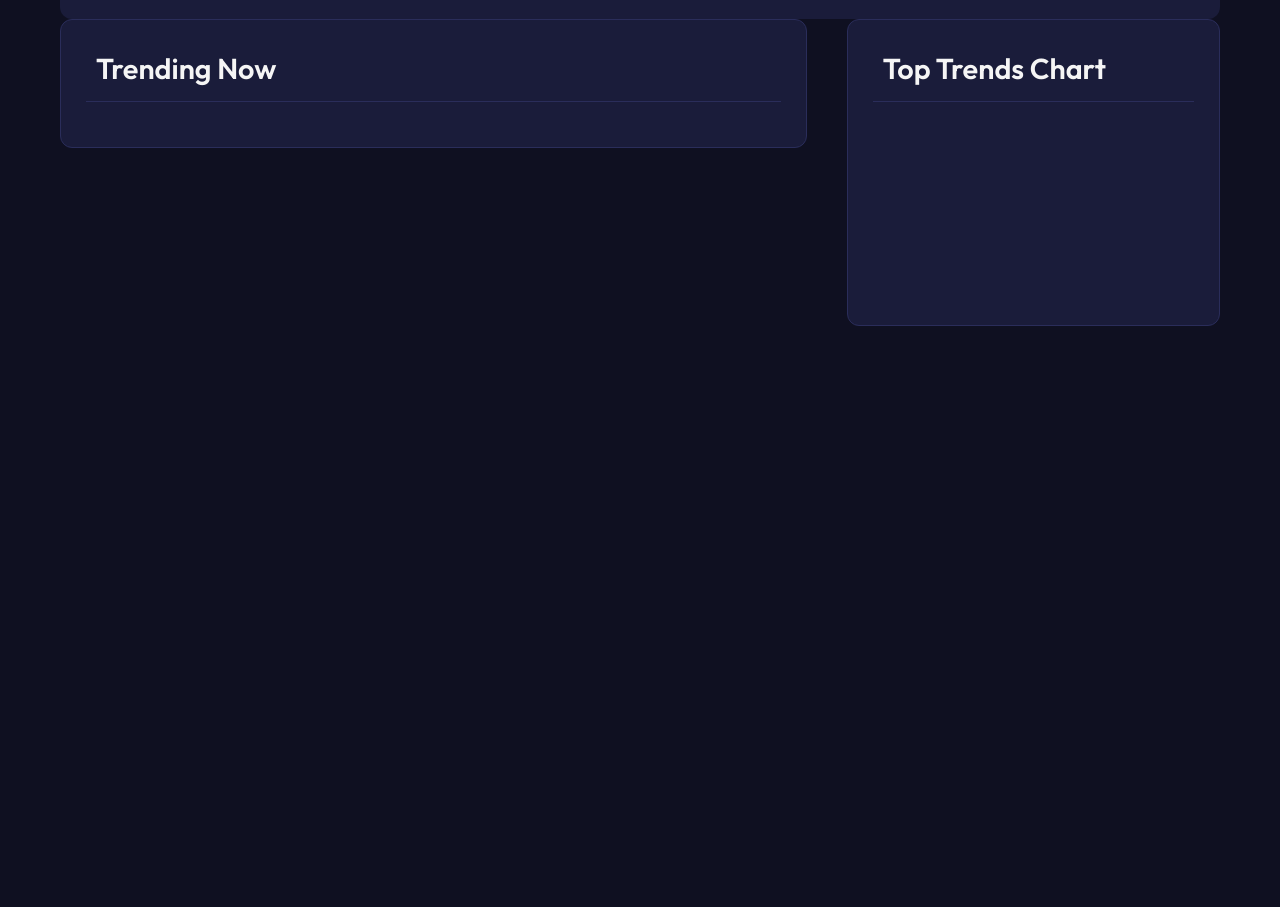
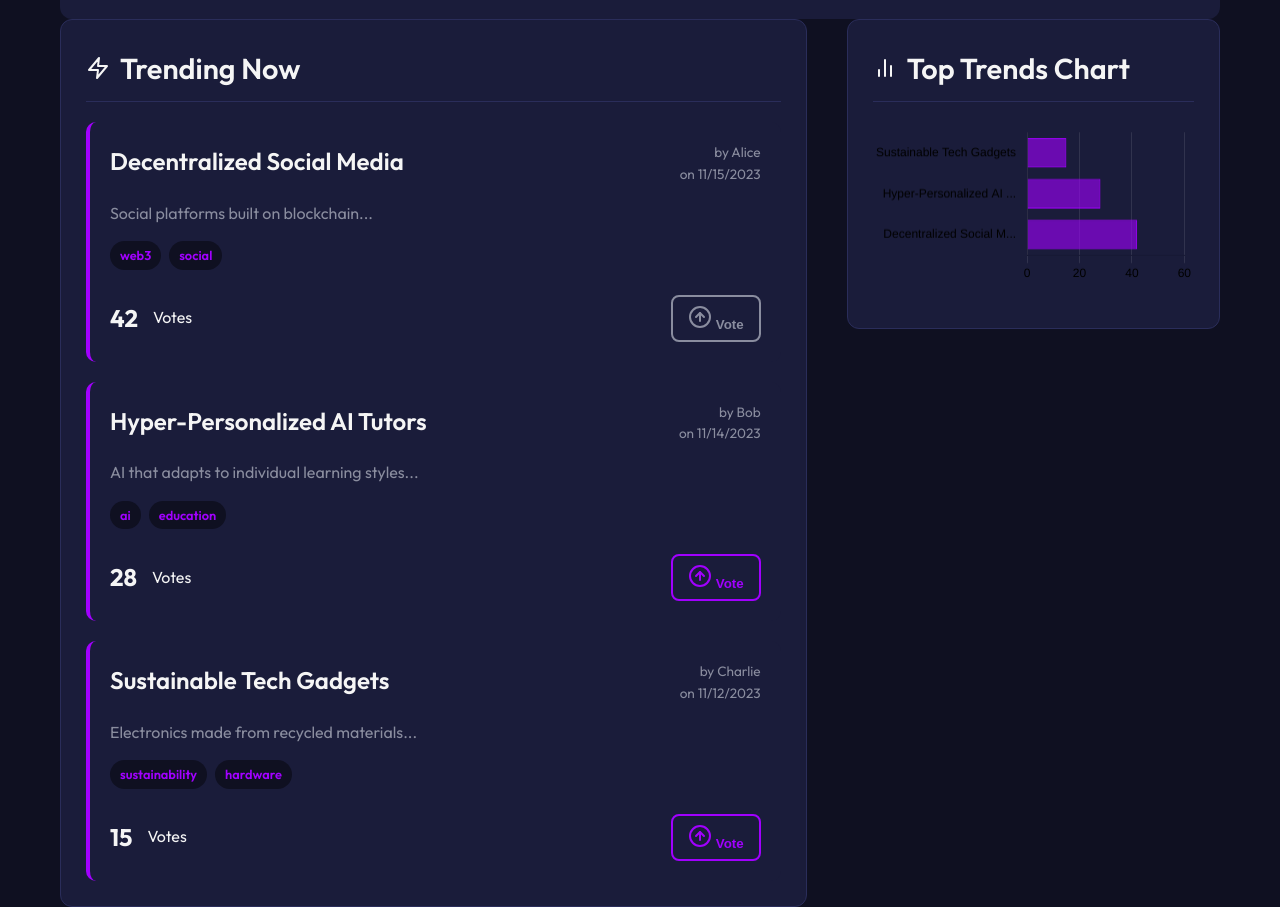
Before and after one commit to MM0524/trendpulse, a plain HTML site: page index.html in a window 1280 px wide. Shown: the part 280-1187 px from the top of the page. Before the commit the page ends 800 px from the top, so only its background shows below. Drawn offline with nearby package versions, Linux system fonts and the light colour scheme.

Commit message:
Update index.html

```diff
--- a/index.html
+++ b/index.html
@@ -452,7 +452,7 @@
         let trendChart;
         const VOTE_LIMIT_PER_DAY = 3;
 
-        // --- DOM Elements (declared early) ---
+        // --- DOM Elements ---
         const signInPrompt = document.getElementById('sign-in-prompt');
         const appContent = document.getElementById('app-content');
         const authButton = document.getElementById('auth-button');
@@ -559,12 +559,16 @@
         }
 
         function renderTrends(trends, userVotes = []) {
-            if (trends.length === 0) {
+            if (!trends || trends.length === 0) {
                 trendsList.innerHTML = '<div class="empty-state">No trends yet. Be the first to add one!</div>';
                 return;
             }
             trendsList.innerHTML = '';
             trends.forEach(trend => {
+                // ---- FIX APPLIED HERE ----
+                // This handles both Firestore Timestamps (live) and JS Dates (mock)
+                const createdDate = trend.createdAt.toDate ? trend.createdAt.toDate() : trend.createdAt;
+
                 const trendCard = document.createElement('div');
                 trendCard.className = 'trend-card';
                 trendCard.innerHTML = `
@@ -572,7 +576,7 @@
                         <h3 class="trend-title">${trend.title}</h3>
                         <div class="trend-meta">
                             by ${trend.creatorName}<br>
-                            on ${trend.createdAt.toDate().toLocaleDateString()}
+                            on ${createdDate.toLocaleDateString()}
                         </div>
                     </div>
                     <p class="trend-description">${trend.description}</p>
@@ -719,11 +723,10 @@
 
         function initializeAppWithMockData() {
             const mockTrends = [
-                { id: '1', title: 'Decentralized Social Media', description: 'Social platforms built on blockchain...', tags: ['web3', 'social'], creatorName: 'Alice', createdAt: new Date(), voteCount: 42 },
-                { id: '2', title: 'Hyper-Personalized AI Tutors', description: 'AI that adapts to individual learning styles...', tags: ['ai', 'education'], creatorName: 'Bob', createdAt: new Date(), voteCount: 28 },
-                { id: '3', title: 'Sustainable Tech Gadgets', description: 'Electronics made from recycled materials...', tags: ['sustainability', 'hardware'], creatorName: 'Charlie', createdAt: new Date(), voteCount: 15 },
+                { id: '1', title: 'Decentralized Social Media', description: 'Social platforms built on blockchain...', tags: ['web3', 'social'], creatorName: 'Alice', createdAt: new Date(2023, 10, 15), voteCount: 42 },
+                { id: '2', title: 'Hyper-Personalized AI Tutors', description: 'AI that adapts to individual learning styles...', tags: ['ai', 'education'], creatorName: 'Bob', createdAt: new Date(2023, 10, 14), voteCount: 28 },
+                { id: '3', title: 'Sustainable Tech Gadgets', description: 'Electronics made from recycled materials...', tags: ['sustainability', 'hardware'], creatorName: 'Charlie', createdAt: new Date(2023, 10, 12), voteCount: 15 },
             ];
-            mockTrends.forEach(t => t.createdAt = { toDate: () => t.createdAt });
             signInPrompt.innerHTML = `<h2>Demo Mode</h2><p>Firebase configuration is missing. Displaying mock data. Functionality is disabled.</p>`;
             appContent.classList.remove('hidden');
             document.getElementById('auth-container').classList.add('hidden');
@@ -735,7 +738,6 @@
         }
 
         // --- APP ENTRY POINT ---
-        // FIX: All initialization logic is now safely wrapped in DOMContentLoaded
         document.addEventListener('DOMContentLoaded', () => {
             if (!firebaseConfig.apiKey || firebaseConfig.apiKey === "YOUR_API_KEY") {
                 console.warn("Firebase config is missing. Using mock data.");
```
